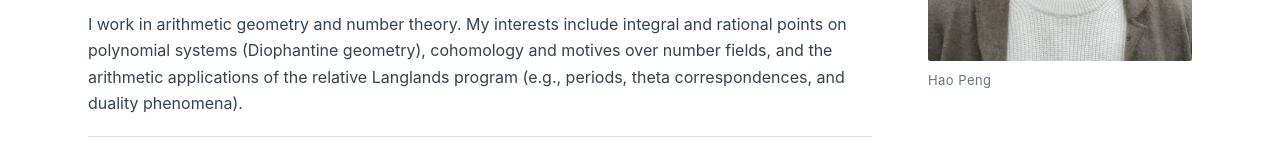
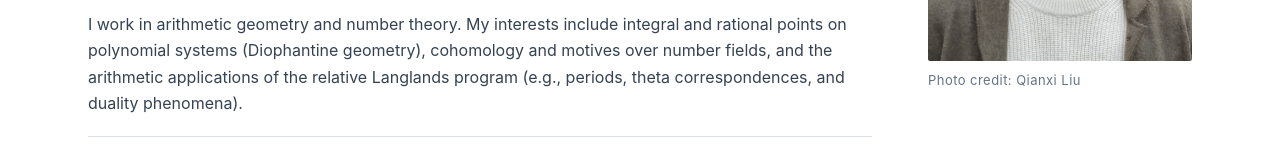
Before and after one commit to hpeng3538/hpeng3538.github.io, a plain HTML site: page index.html in a window 1280 px wide. Shown: the part 425-579 px from the top of the page. Drawn offline with Linux system fonts and the light colour scheme.

Commit message:
Credit Qianxi Liu for the portrait photograph

```diff
--- a/index.html
+++ b/index.html
@@ -25,7 +25,7 @@ I work in arithmetic geometry and number theory. My interests include integral a
 <!--
 <p>In my leisure time, I enjoy writing notes, snowboarding, holdem poker and road trips.</p>
 --></div><p class="contact" id="contact"><span class="contact-email"><span class="contact-label">Email</span> <a href="mailto:hao.peng@princeton.edu">hao.peng@princeton.edu</a></span><a class="cv-link" href="Hao_Peng_CV.pdf?v=f455aeb4" target="_blank" rel="noopener">CV (PDF)</a></p></div>
-<figure class="portrait"><img src="park.jpeg" alt="Portrait of Hao Peng outdoors" width="1920" height="2560" fetchpriority="high"><figcaption>Hao Peng</figcaption></figure>
+<figure class="portrait"><img src="park.jpeg" alt="Portrait of Hao Peng outdoors" width="1920" height="2560" fetchpriority="high"><figcaption>Photo credit: Qianxi Liu</figcaption></figure>
 </section>
 <div class="content-layout"><aside class="contents"><nav aria-label="On this page"><p class="eyebrow">On this page</p><a href="#research">Research</a>
 <a href="#notes">Notes</a>
```
